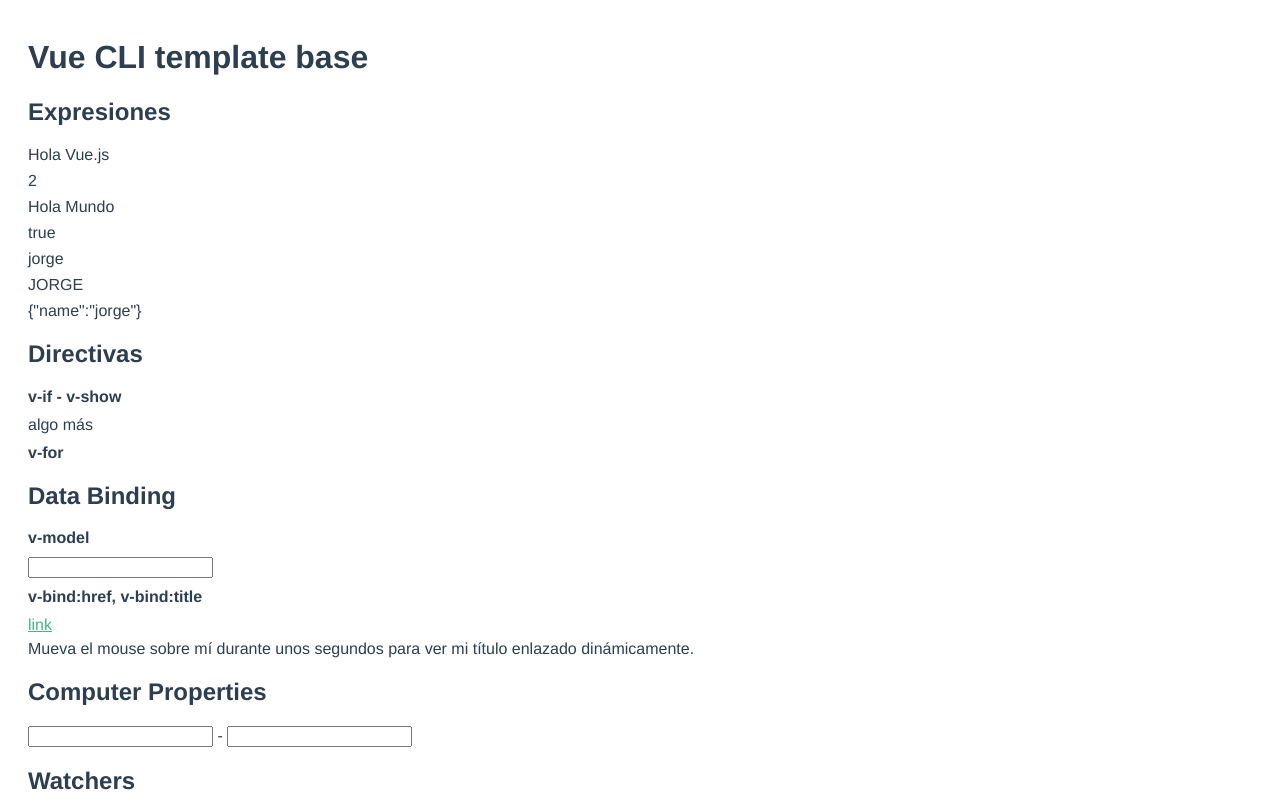
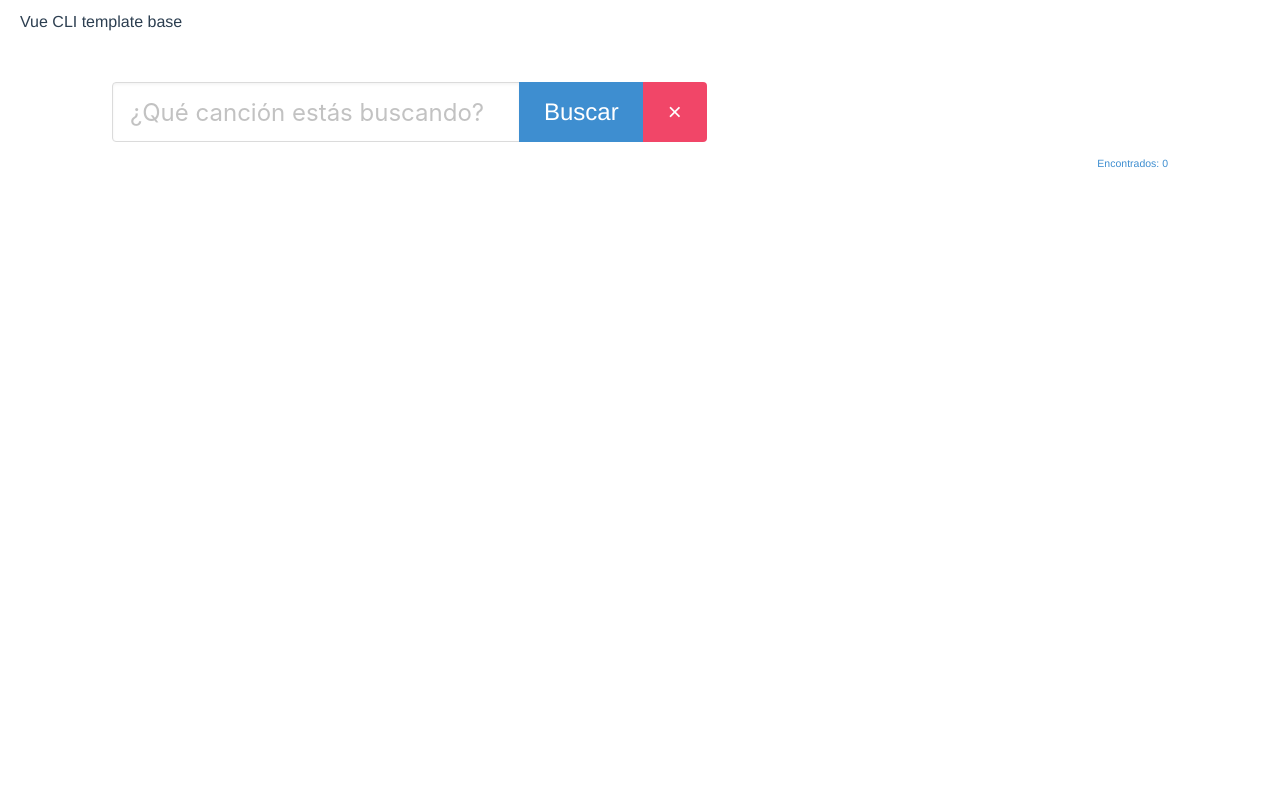
Before and after one commit to jlcallalle/vue-platzi, a Vue app in the folder curso_profesional_vue/vue-cli/: page / in a window 1280 px wide. Shown: the top 800 px of the page. Built offline with nearby package versions, Linux system fonts and the light colour scheme.

Commit message:
vue integra

```diff
--- a/curso_profesional_vue/vue-cli/src/App.vue
+++ b/curso_profesional_vue/vue-cli/src/App.vue
@@ -3,17 +3,19 @@
     <!-- <img class="logo-vue" alt="Vue logo" src="./assets/logo.png"> -->
     <HelloWorld msg="Vue CLI template base"/>
     <vueExpresions />
+    <vueIntegra />
   </div>
 </template>
 
 <script>
 import HelloWorld from './components/HelloWorld.vue'
 import VueExpresions from './components/VueExpresions.vue'
+import VueIntegra from './components/VueIntegra.vue'
 
 export default {
   name: 'App',
   components: {
-    HelloWorld, VueExpresions
+    HelloWorld, VueExpresions, VueIntegra
   }
 }
 </script>
--- a/curso_profesional_vue/vue-cli/src/components/VueExpresions.vue
+++ b/curso_profesional_vue/vue-cli/src/components/VueExpresions.vue
@@ -1,5 +1,5 @@
 <template>
-  <div class="hello">
+  <div class="container expresions" v-show="mostrarSection">
     <!-- <p>Componente: VueExpresions.vue</p> -->
     <h2>Expresiones</h2>
     <p> {{ welcome }}</p>
@@ -71,6 +71,7 @@
       messageTitle: 'Usted cargó esta página el ' + new Date().toLocaleString(),
       nombre: '',
       formatoNombre: '',
+      mostrarSection: false,
     }
   },
   computed: {
--- /dev/null
+++ b/curso_profesional_vue/vue-cli/src/components/VueIntegra.vue
@@ -0,0 +1,69 @@
+<template>
+  <div class="container integra">
+      <!-- <p>Componente: VueIntegra.vue</p> -->
+      <section class="section">
+        <nav class="nav has-shadow">
+            <div class="container">
+                <div class="field has-addons">
+                    <div class="control"><input class="input is-large" type="text" placeholder="¿Qué canción estás buscando?" v-model="searchQuery" /></div>
+                    <div class="control"><a class="button is-info is-large" v-on:click="search">Buscar</a></div>
+                    <div class="control"><a class="button is-danger is-large">&times;</a></div>
+                </div>
+                <p class="help is-info has-text-right"><small>{{ searchMessage }}</small></p>
+            </div>
+        </nav>
+        <div class="container results">
+            <div class="columns">
+                <div class="column" v-for="t in tracks" :key="t.id">{{ t.name }} - {{ t.artist }}</div>
+            </div>
+        </div>
+    </section>
+  </div>
+</template>
+
+<script>
+const tracks = [
+  { name: 'Muchacha', artist: 'Luis Alberto Spinetta' },
+  { name: 'Hoy aca en el baile', artist: 'El Pepo' },
+  { name: 'I was made for loving you', artist: 'Kiss' }
+]
+
+export default {
+  name: 'VueIntegra',
+  data () {
+    return {
+      searchQuery: '',
+      tracks: []
+    }
+  },
+  computed: {
+    searchMessage () {
+      return `Encontrados: ${this.tracks.length}`
+    }
+  },
+  methods: {
+    search () {
+      this.tracks = tracks
+    }
+  }
+}
+</script>
+
+<!-- Add "scoped" attribute to limit CSS to this component only -->
+<style scoped>
+@import "https://cdn.jsdelivr.net/npm/bulma@0.9.3/css/bulma.min.css";
+h3 {
+  margin: 40px 0 0;
+}
+ul {
+  list-style-type: none;
+  padding: 0;
+}
+li {
+  display: inline-block;
+  margin: 0 10px;
+}
+a {
+  color: #42b983;
+}
+</style>
```
Also changed, not shown: 1 other file (tests, documents, lock files or other folders).
